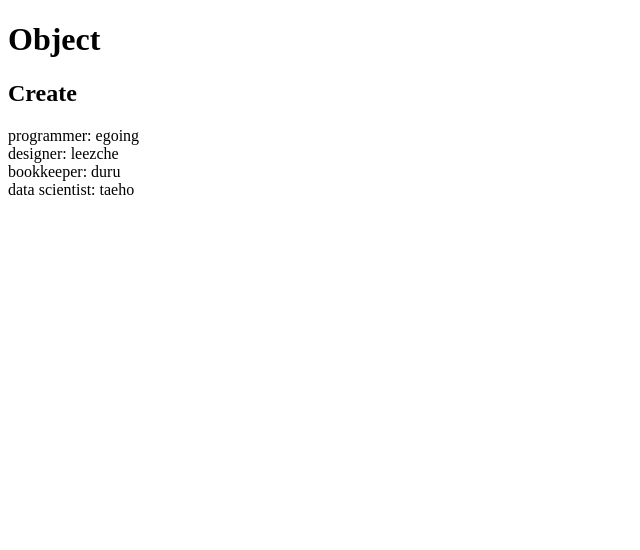
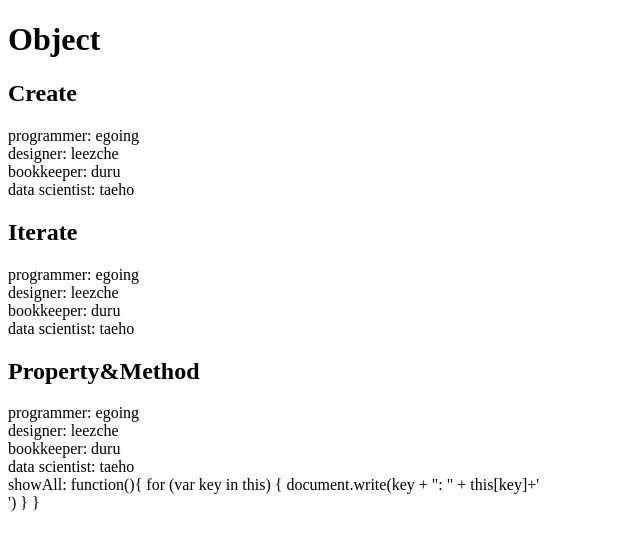
Before and after one commit to 201511094/CodingYah, a plain HTML site: page 1. WEB/03. WEB2__JavaScript/ex10.html in a window 1280 px wide. Shown: the whole page, without its empty margins (0-640 px from the left). Drawn offline with Linux system fonts and the light colour scheme.

Commit message:
Modify ex10.html file about iterate, property and method

```diff
--- a/1. WEB/03. WEB2__JavaScript/ex10.html
+++ b/1. WEB/03. WEB2__JavaScript/ex10.html
@@ -19,5 +19,20 @@
 		coworkers["data scientist"] = "taeho";
 		document.write("data scientist: "+coworkers["data scientist"]+'<br>')
 	</script>
+	<h2>Iterate</h2>
+	<script>
+		for (var key in coworkers) {
+			document.write(key + ": " + coworkers[key]+'<br>')
+		}
+	</script>
+	<h2>Property&Method</h2>
+	<script>
+		coworkers.showAll = function(){
+			for (var key in this) {
+				document.write(key + ": " + this[key]+'<br>')
+			}
+		}
+		coworkers.showAll()
+	</script>
 </body>
 </html>
```
